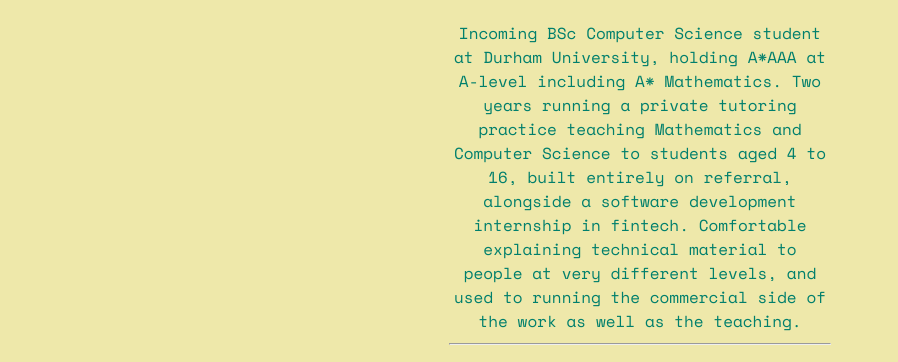
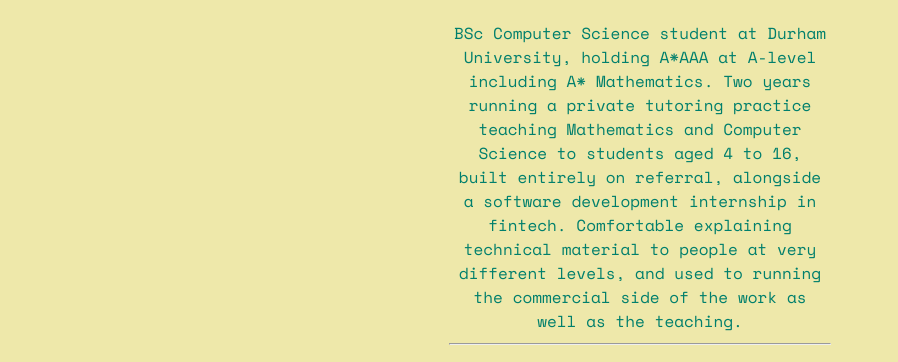
Before and after one commit to Sammygarch/Sammygarch.github.io, a plain HTML site: page CV.html in a window 1280 px wide. Shown: the part 285-647 px from the top of the page, without its empty margins (0-898 px from the left). Drawn offline with nearby package versions, Linux system fonts and the light colour scheme.

Commit message:
Remove 'Incoming' from Summary paragraph

```diff
--- a/CV.html
+++ b/CV.html
@@ -57,7 +57,7 @@
             <hr class="divider">
             <div>
                 <h2 id="Summary">Summary</h2>
-                <p>Incoming BSc Computer Science student at Durham University, holding A*AAA at A-level including A* Mathematics. Two years running a private tutoring practice teaching Mathematics and Computer Science to students aged 4 to 16, built entirely on referral, alongside a software development internship in fintech. Comfortable explaining technical material to people at very different levels, and used to running the commercial side of the work as well as the teaching.</p>
+                <p>BSc Computer Science student at Durham University, holding A*AAA at A-level including A* Mathematics. Two years running a private tutoring practice teaching Mathematics and Computer Science to students aged 4 to 16, built entirely on referral, alongside a software development internship in fintech. Comfortable explaining technical material to people at very different levels, and used to running the commercial side of the work as well as the teaching.</p>
             </div>
             <hr class="divider">
             <h2 id="Experience">Experience</h2>
```
